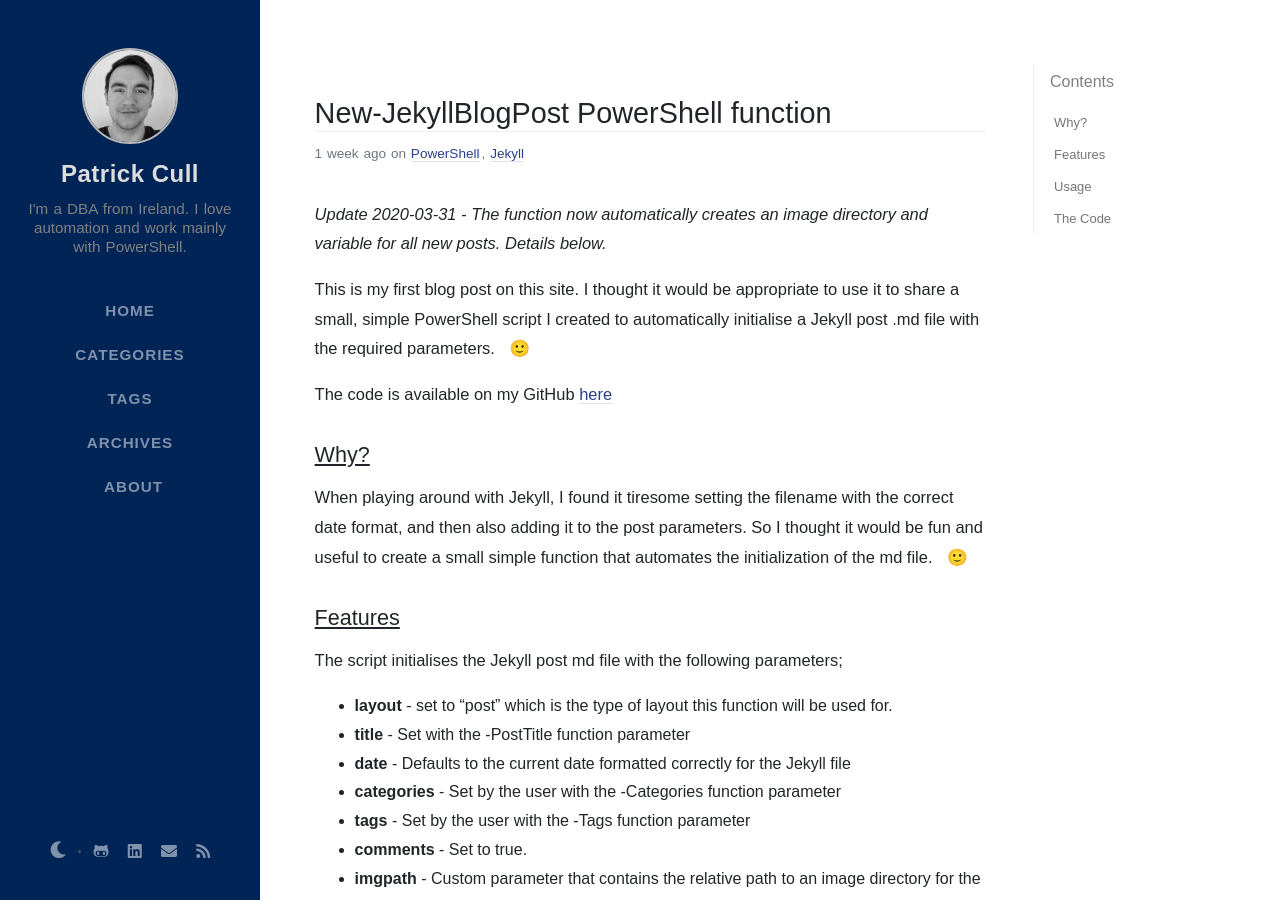
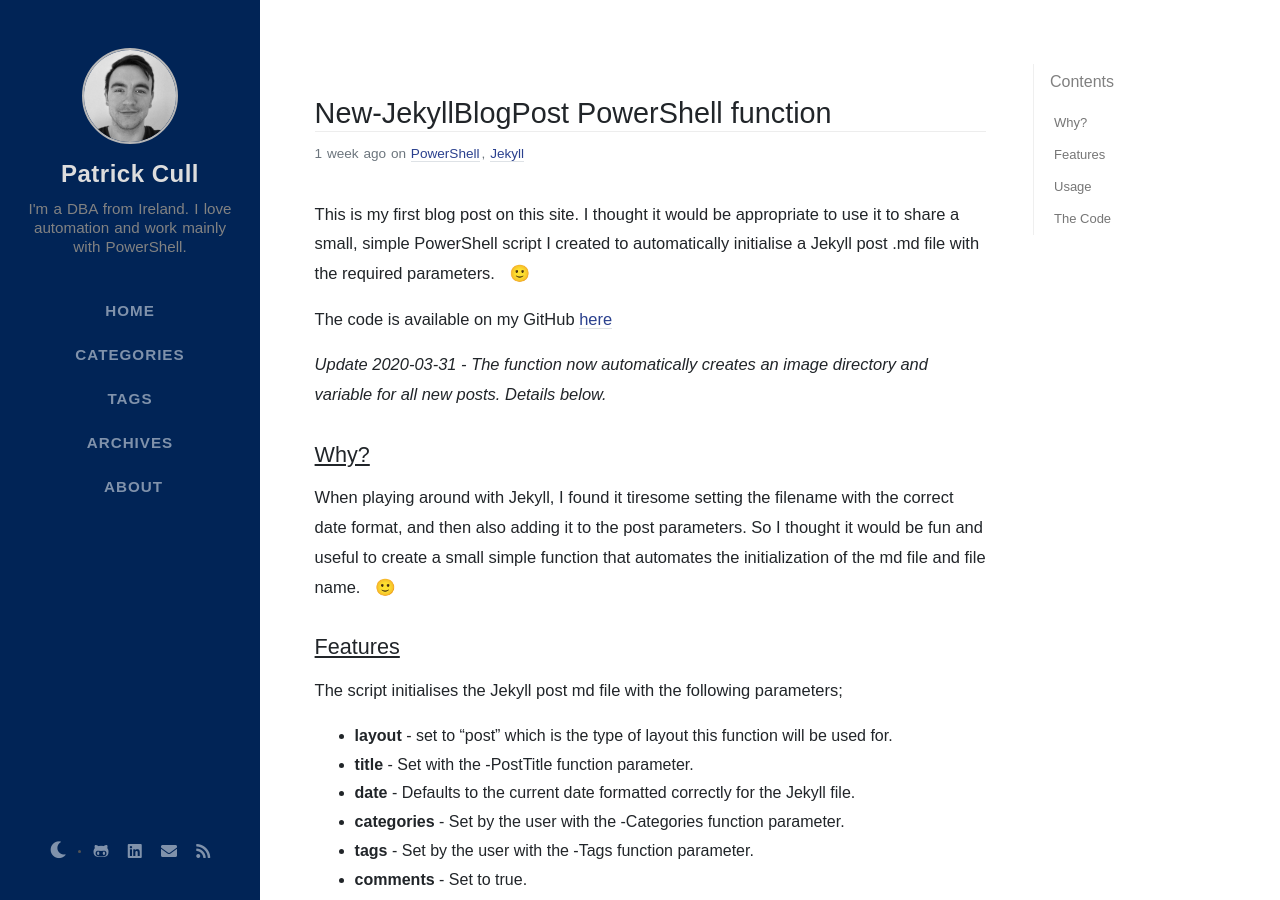
Before and after one commit to paddycull/paddycull.github.io, a Jekyll site: the page built from _posts/2020-03-17-New-JekyllBlogPost PowerShell function.md, in a window 1280 px wide and 900 px high. Built offline with Jekyll 4.4.1, drawn with Linux system fonts in a browser that asks for light colours; nearby versions of some CDN libraries; emoji names are drawn with the system emoji font; some web fonts are replaced; comment, search, counter and statistics services are not loaded; some of the changed text lies outside the part shown.

Commit message:
Small edits

````diff
--- a/_posts/2020-03-17-New-JekyllBlogPost PowerShell function.md
+++ b/_posts/2020-03-17-New-JekyllBlogPost PowerShell function.md
@@ -8,22 +8,22 @@
 seo:
   date_modified: 2020-03-31 13:39:56 +0100
 ---
-*Update 2020-03-31 - The function now automatically creates an image directory and variable for all new posts. Details below.*
-
 This is my first blog post on this site. I thought it would be appropriate to use it to share a small, simple PowerShell script I created to automatically initialise a Jekyll post .md file with the required parameters. :slightly_smiling_face:
 
 The code is available on my GitHub <a target="_blank" href='https://github.com/paddycull/New-JekyllBlogPost'>here</a>
 
+*Update 2020-03-31 - The function now automatically creates an image directory and variable for all new posts. Details below.*
+
 ## Why?
-When playing around with Jekyll, I found it tiresome setting the filename with the correct date format, and then also adding it to the post parameters. So I thought it would be fun and useful to create a small simple function that automates the initialization of the md file. :slightly_smiling_face:
+When playing around with Jekyll, I found it tiresome setting the filename with the correct date format, and then also adding it to the post parameters. So I thought it would be fun and useful to create a small simple function that automates the initialization of the md file and file name. :slightly_smiling_face:
 
 ## Features
 The script initialises the Jekyll post md file with the following parameters;
 * **layout** - set to "post" which is the type of layout this function will be used for.
-* **title** - Set with the -PostTitle function parameter
-* **date** - Defaults to the current date formatted correctly for the Jekyll file
-* **categories** - Set by the user with the -Categories function parameter
-* **tags** - Set by the user with the -Tags function parameter
+* **title** - Set with the -PostTitle function parameter.
+* **date** - Defaults to the current date formatted correctly for the Jekyll file.
+* **categories** - Set by the user with the -Categories function parameter.
+* **tags** - Set by the user with the -Tags function parameter.
 * **comments** - Set to true.
 * **imgpath** - Custom parameter that contains the relative path to an image directory for the current post.
 
@@ -111,7 +111,7 @@
 
 Images can then be accessed within the md file using;
 ```html
-<img src="{{ page.imgpath }}/imagename.png">
+{% raw %}<img src="{{ page.imgpath }}/imagename.png">{% endraw %}
 ```
 
 I also added a **DoNotOpen** switch to the function, in case the user does not want to open the file immediately after it's created. By default, it is opened in the users default md file editor;
````
